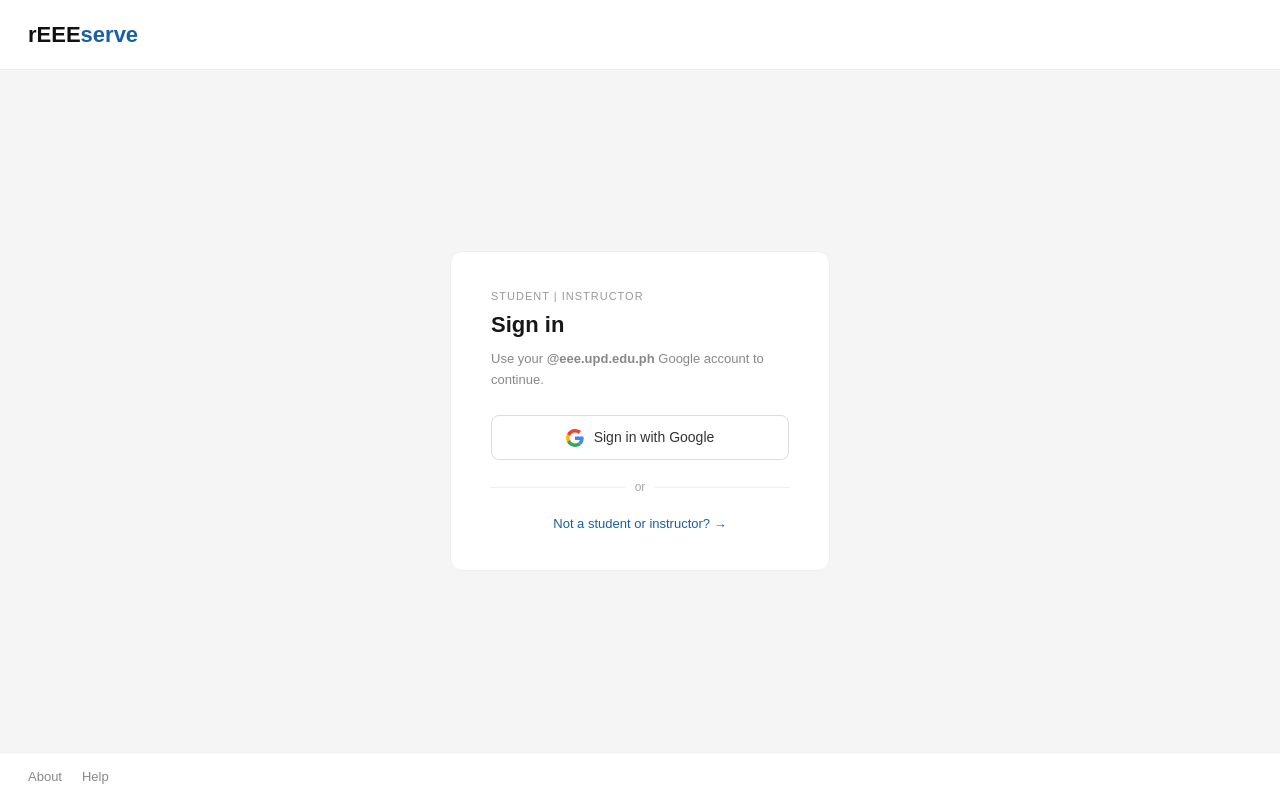
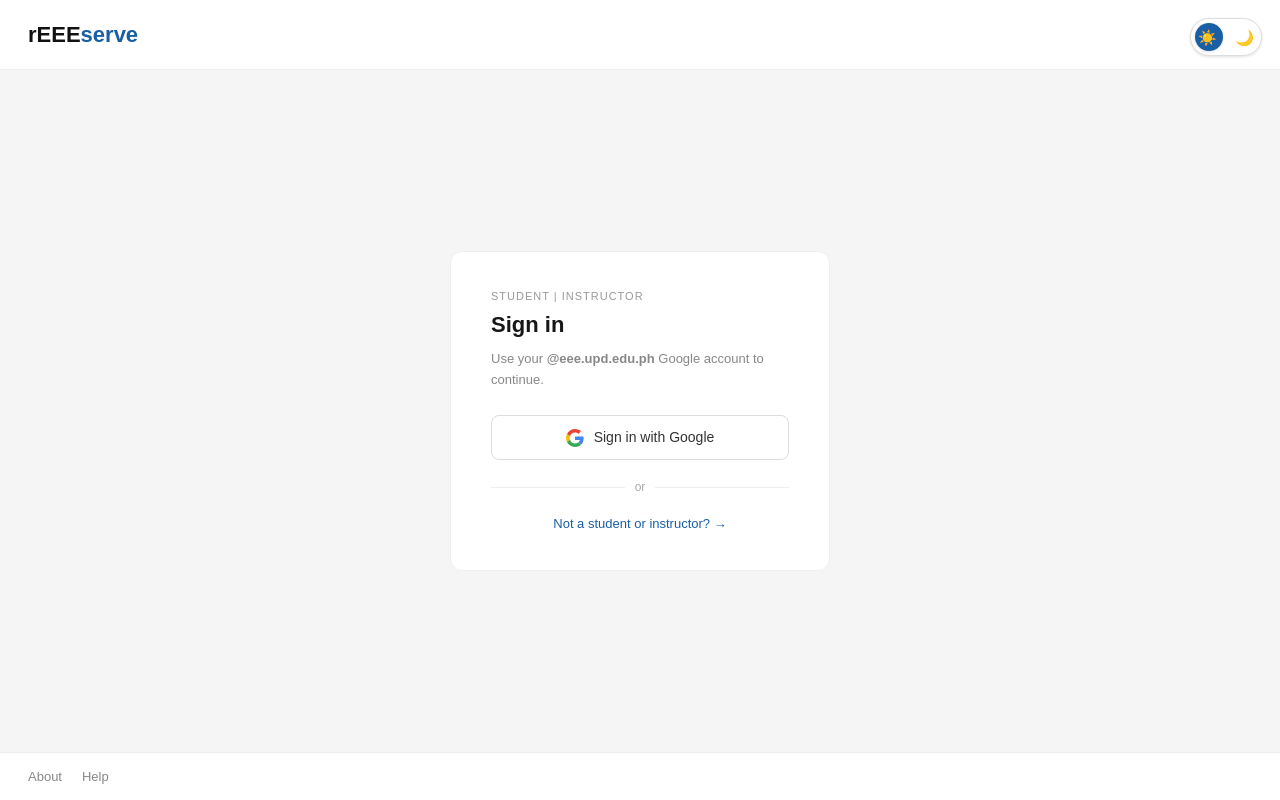
Before and after one commit to TristanSibug/rEEEserve, a Next.js app: page / in a window 1280 px wide. Built offline with nearby package versions, Linux system fonts and the light colour scheme; no server answers.

Commit message:
dark/light mode testing v0.1

```diff
--- /dev/null
+++ b/app/components/ThemeToggle.tsx
@@ -0,0 +1,41 @@
+"use client";
+
+import { useEffect, useState } from "react";
+
+type Theme = "light" | "dark";
+
+export default function ThemeToggle() {
+  const [theme, setThemeState] = useState<Theme>("light");
+  const isDark = theme === "dark";
+
+  useEffect(() => {
+    const currentTheme =
+      document.documentElement.dataset.theme === "dark" ? "dark" : "light";
+
+    setThemeState(currentTheme);
+  }, []);
+
+  function setTheme(nextTheme: Theme) {
+    document.documentElement.dataset.theme = nextTheme;
+    localStorage.setItem("reeeserve-theme", nextTheme);
+    setThemeState(nextTheme);
+  }
+
+  function toggleTheme() {
+    setTheme(isDark ? "light" : "dark");
+  }
+
+  return (
+    <button
+      type="button"
+      className="theme-toggle"
+      onClick={toggleTheme}
+      aria-label={isDark ? "Switch to light mode" : "Switch to dark mode"}
+      title={isDark ? "Switch to light mode" : "Switch to dark mode"}
+    >
+      <span className="theme-toggle-icon sun">☀️</span>
+      <span className="theme-toggle-icon moon">🌙</span>
+      <span className="theme-toggle-thumb" />
+    </button>
+  );
+}
--- a/app/globals.css
+++ b/app/globals.css
@@ -1,8 +1,94 @@
 @import "tailwindcss";
 
-:root {
+:root,
+html[data-theme="light"] {
   --background: #ffffff;
   --foreground: #171717;
+
+  --page-bg: #f5f5f5;
+  --surface: #ffffff;
+  --surface-2: #fafafa;
+  --surface-3: #f7f7f7;
+
+  --text: #111111;
+  --text-soft: #333333;
+  --muted: #888888;
+  --muted-2: #999999;
+  --muted-3: #aaaaaa;
+
+  --border: #eeeeee;
+  --border-strong: #dddddd;
+
+  --primary: #185fa5;
+  --primary-soft: #f5faff;
+  --primary-soft-2: #f7faff;
+  --primary-border: #bfd7f0;
+  --primary-border-2: #bfd8f2;
+
+  --tab-bg: #f2f4f7;
+  --select-bg: #fafafa;
+
+  --success-bg: #f7fbf2;
+  --success-border: #97c459;
+  --success-text: #3b6d11;
+
+  --danger-bg: #fff7f7;
+  --danger-bg-2: #fff5f5;
+  --danger-border: #e24b4a;
+  --danger-border-2: #f2b8b5;
+  --danger-text: #a32d2d;
+  --danger-text-2: #b42318;
+
+  --warning-bg: #fff7ed;
+  --warning-border: #fb923c;
+  --warning-text: #c2410c;
+
+  --shadow-sm: 0 1px 3px rgba(0, 0, 0, 0.12);
+}
+
+html[data-theme="dark"] {
+  --background: #0b1120;
+  --foreground: #e5e7eb;
+
+  --page-bg: #0b1120;
+  --surface: #111827;
+  --surface-2: #0f172a;
+  --surface-3: #1f2937;
+
+  --text: #f9fafb;
+  --text-soft: #e5e7eb;
+  --muted: #9ca3af;
+  --muted-2: #a1a1aa;
+  --muted-3: #94a3b8;
+
+  --border: #243244;
+  --border-strong: #334155;
+
+  --primary: #60a5fa;
+  --primary-soft: #0f2742;
+  --primary-soft-2: #102a44;
+  --primary-border: #2563eb;
+  --primary-border-2: #3b82f6;
+
+  --tab-bg: #0f172a;
+  --select-bg: #111827;
+
+  --success-bg: #102014;
+  --success-border: #4ade80;
+  --success-text: #86efac;
+
+  --danger-bg: #2a1111;
+  --danger-bg-2: #2a1111;
+  --danger-border: #f87171;
+  --danger-border-2: #ef4444;
+  --danger-text: #fca5a5;
+  --danger-text-2: #fecaca;
+
+  --warning-bg: #2a1a0a;
+  --warning-border: #fb923c;
+  --warning-text: #fdba74;
+
+  --shadow-sm: 0 1px 3px rgba(0, 0, 0, 0.35);
 }
 
 @theme inline {
@@ -12,16 +98,97 @@
   --font-mono: var(--font-geist-mono);
 }
 
-/*@media (prefers-color-scheme: dark) {
-  :root {
-    --background: #0a0a0a;
-    --foreground: #ededed;
-  }
+* {
+  box-sizing: border-box;
 }
-  */
+
+html {
+  background: var(--background);
+  color: var(--foreground);
+}
 
 body {
   background: var(--background);
   color: var(--foreground);
   font-family: Arial, Helvetica, sans-serif;
+  transition:
+    background-color 160ms ease,
+    color 160ms ease;
 }
+
+.theme-toggle {
+  position: fixed;
+  top: 18px;
+  right: 18px;
+  z-index: 9999;
+
+  width: 72px;
+  height: 38px;
+  padding: 0 7px;
+
+  display: flex;
+  align-items: center;
+  justify-content: space-between;
+
+  border: 1px solid var(--border-strong);
+  border-radius: 999px;
+  background: var(--surface);
+  color: var(--text);
+  box-shadow: var(--shadow-sm);
+  cursor: pointer;
+
+  transition:
+    background-color 160ms ease,
+    border-color 160ms ease,
+    transform 120ms ease;
+}
+
+.theme-toggle:hover {
+  transform: translateY(-1px);
+}
+
+.theme-toggle-icon {
+  position: relative;
+  z-index: 2;
+  font-size: 15px;
+  line-height: 1;
+  user-select: none;
+}
+
+.theme-toggle-thumb {
+  position: absolute;
+  top: 4px;
+  left: 4px;
+
+  width: 28px;
+  height: 28px;
+  border-radius: 999px;
+  background: var(--primary);
+  box-shadow: var(--shadow-sm);
+
+  transition:
+    transform 180ms ease,
+    background-color 160ms ease;
+}
+
+html[data-theme="dark"] .theme-toggle-thumb {
+  transform: translateX(34px);
+}
+
+@media (max-width: 640px) {
+  .theme-toggle {
+    top: 12px;
+    right: 12px;
+    width: 64px;
+    height: 34px;
+  }
+
+  .theme-toggle-thumb {
+    width: 24px;
+    height: 24px;
+  }
+
+  html[data-theme="dark"] .theme-toggle-thumb {
+    transform: translateX(30px);
+  }
+}
--- a/app/layout.tsx
+++ b/app/layout.tsx
@@ -1,5 +1,6 @@
 import type { Metadata } from "next";
 import { Geist, Geist_Mono } from "next/font/google";
+import ThemeToggle from "./components/ThemeToggle";
 import "./globals.css";
 
 const geistSans = Geist({
@@ -17,6 +18,18 @@ export const metadata: Metadata = {
   description: "Lab reservation system",
 };
 
+const themeInitScript = `
+(function () {
+  try {
+    var storedTheme = localStorage.getItem("reeeserve-theme");
+    var theme = storedTheme === "dark" ? "dark" : "light";
+    document.documentElement.dataset.theme = theme;
+  } catch (error) {
+    document.documentElement.dataset.theme = "light";
+  }
+})();
+`;
+
 export default function RootLayout({
   children,
 }: Readonly<{
@@ -25,9 +38,18 @@ export default function RootLayout({
   return (
     <html
       lang="en"
+      data-theme="light"
+      suppressHydrationWarning
       className={`${geistSans.variable} ${geistMono.variable} h-full antialiased`}
     >
-      <body className="min-h-full flex flex-col">{children}</body>
+      <head>
+        <script dangerouslySetInnerHTML={{ __html: themeInitScript }} />
+      </head>
+
+      <body className="min-h-full flex flex-col">
+        <ThemeToggle />
+        {children}
+      </body>
     </html>
   );
 }
--- a/app/page.tsx
+++ b/app/page.tsx
@@ -34,7 +34,7 @@ export default function Home() {
     <div style={s.page}>
       <nav style={s.nav}>
         <a href="/" style={s.logo}>
-          rEEE<span style={{ color: "#185FA5" }}>serve</span>
+          rEEE<span style={{ color: "var(--primary)" }}>serve</span>
         </a>
       </nav>
 
@@ -108,11 +108,11 @@ export default function Home() {
           )}
 
           <div style={s.divider}>
-            <hr style={{ flex: 1, border: "none", borderTop: "1px solid #eee" }} />
-            <span style={{ fontSize: 12, color: "#aaa", margin: "0 10px" }}>
+            <hr style={{ flex: 1, border: "none", borderTop: "1px solid var(--border)" }} />
+            <span style={{ fontSize: 12, color: "var(--muted-3)", margin: "0 10px" }}>
               or
             </span>
-            <hr style={{ flex: 1, border: "none", borderTop: "1px solid #eee" }} />
+            <hr style={{ flex: 1, border: "none", borderTop: "1px solid var(--border)" }} />
           </div>
 
           <a href="/admin/login" style={s.adminLink}>
@@ -138,21 +138,21 @@ const s: { [k: string]: React.CSSProperties } = {
     minHeight: "100vh",
     display: "flex",
     flexDirection: "column",
-    background: "#f5f5f5",
+    background: "var(--page-bg)",
     fontFamily: "sans-serif",
   },
   nav: {
     display: "flex",
     alignItems: "center",
     padding: "18px 28px",
-    borderBottom: "1px solid #eee",
-    background: "#fff",
+    borderBottom: "1px solid var(--border)",
+    background: "var(--surface)",
   },
   logo: {
     fontSize: 22,
     fontWeight: 700,
     textDecoration: "none",
-    color: "#111",
+    color: "var(--text)",
   },
   main: {
     flex: 1,
@@ -162,8 +162,8 @@ const s: { [k: string]: React.CSSProperties } = {
     padding: 24,
   },
   card: {
-    background: "#fff",
-    border: "1px solid #eee",
+    background: "var(--surface)",
+    border: "1px solid var(--border)",
     borderRadius: 12,
     padding: "36px 40px",
     width: "100%",
@@ -171,7 +171,7 @@ const s: { [k: string]: React.CSSProperties } = {
   },
   sub: {
     fontSize: 11,
-    color: "#999",
+    color: "var(--muted-2)",
     textTransform: "uppercase",
     letterSpacing: 1,
     margin: "0 0 4px",
@@ -183,16 +183,16 @@ const s: { [k: string]: React.CSSProperties } = {
   },
   desc: {
     fontSize: 13,
-    color: "#888",
+    color: "var(--muted)",
     margin: "0 0 24px",
     lineHeight: 1.6,
   },
   googleBtn: {
     width: "100%",
     padding: 11,
-    background: "#fff",
-    color: "#333",
-    border: "1px solid #ddd",
+    background: "var(--surface)",
+    color: "var(--text-soft)",
+    border: "1px solid var(--border-strong)",
     borderRadius: 8,
     fontSize: 14,
     fontWeight: 500,
@@ -213,7 +213,7 @@ const s: { [k: string]: React.CSSProperties } = {
     margin: "0 0 8px",
     fontSize: 12,
     fontWeight: 700,
-    color: "#185FA5",
+    color: "var(--primary)",
     textTransform: "uppercase",
     letterSpacing: 0.8,
   },
@@ -226,8 +226,8 @@ const s: { [k: string]: React.CSSProperties } = {
     padding: "8px 6px",
     borderRadius: 8,
     border: "1px solid #BFD8F2",
-    background: "#fff",
-    color: "#185FA5",
+    background: "var(--surface)",
+    color: "var(--primary)",
     fontSize: 12,
     fontWeight: 700,
     cursor: "pointer",
@@ -235,7 +235,7 @@ const s: { [k: string]: React.CSSProperties } = {
   demoNote: {
     margin: "8px 0 0",
     fontSize: 11,
-    color: "#888",
+    color: "var(--muted)",
     lineHeight: 1.4,
   },
   divider: {
@@ -247,20 +247,20 @@ const s: { [k: string]: React.CSSProperties } = {
     display: "block",
     textAlign: "center",
     fontSize: 13,
-    color: "#185FA5",
+    color: "var(--primary)",
     textDecoration: "none",
     fontWeight: 500,
   },
   footer: {
     padding: "14px 28px",
-    borderTop: "1px solid #eee",
-    background: "#fff",
+    borderTop: "1px solid var(--border)",
+    background: "var(--surface)",
     display: "flex",
     gap: 20,
   },
   footerLink: {
     fontSize: 13,
-    color: "#888",
+    color: "var(--muted)",
     textDecoration: "none",
   },
 };
```
Also changed, not shown: app/dashboard/page.tsx (+44 -43 lines).
